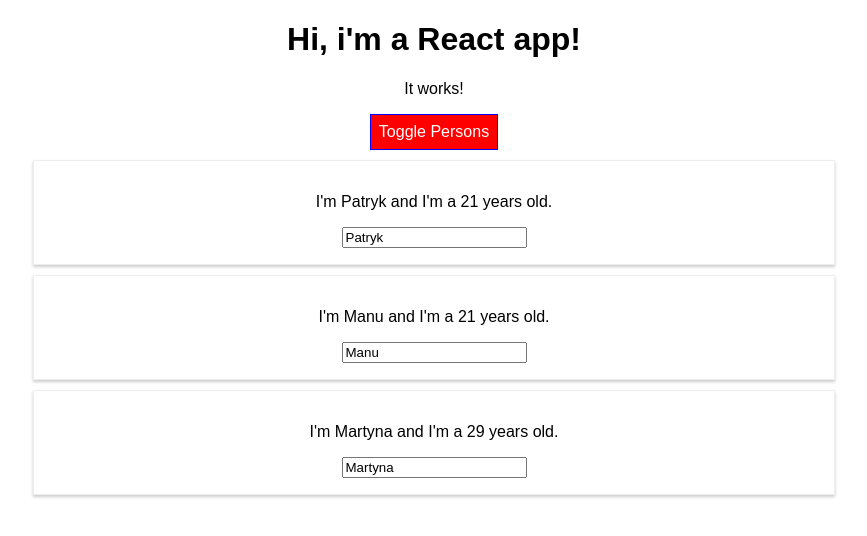
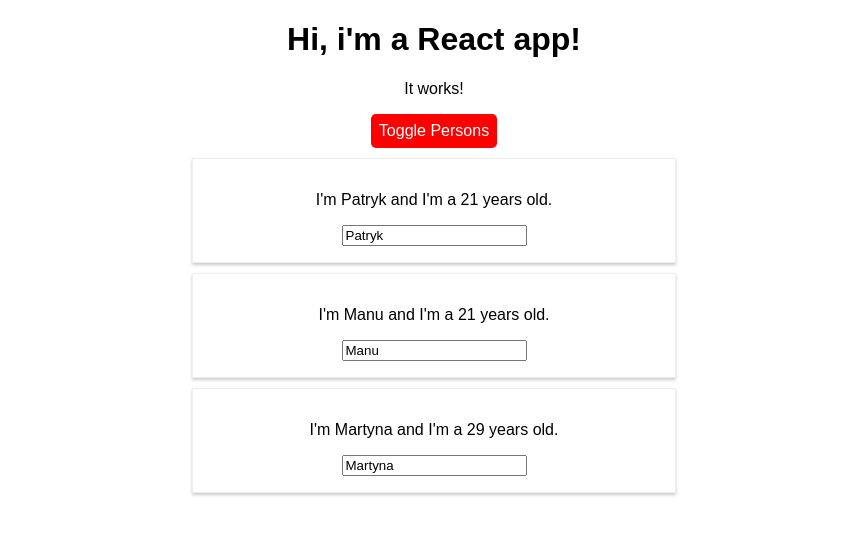
Before and after one commit to PatrykDomin/React-things, a React (Create React App) app in the folder react-course-app/: page / in a window 1280 px wide. Shown: the top 536 px of the page, without its empty margins (206-1073 px from the left). Built offline with nearby package versions, Linux system fonts and the light colour scheme.

Commit message:
styled components

```diff
--- a/react-course-app/package.json
+++ b/react-course-app/package.json
@@ -3,9 +3,11 @@
   "version": "0.1.0",
   "private": true,
   "dependencies": {
+    "radium": "^0.26.0",
     "react": "^16.10.2",
     "react-dom": "^16.10.2",
-    "react-scripts": "1.1.5"
+    "react-scripts": "1.1.5",
+    "styled-components": "^5.0.1"
   },
   "scripts": {
     "start": "react-scripts start",
--- a/react-course-app/src/App.js
+++ b/react-course-app/src/App.js
@@ -1,10 +1,27 @@
 import React, { useState } from "react";
 import "./App.css";
 import Person from "./Person/Person";
+import styled from "styled-components";
 
 const App = () => {
+  const StyledButton = styled.button`
+    background-color: ${p => (p.shown ? "red" : "green")};
+    color: white;
+    font: inherit;
+    border: 0;
+    border-radius: 5px;
+    padding: 8px;
+    cursor: pointer;
+    backface-visibility: hidden;
+
+    /* & -> this component */
+    &:hover {
+      background-color: ${p => (p.shown ? "salmon" : "lightgreen")};
+      color: black;
+    }
+  `;
+
   //use multiple useState !
-
   const [personsState, setPersonsState] = useState({
     persons: [
       { id: 1, name: "Patryk", age: 21 },
@@ -50,15 +67,6 @@ const App = () => {
     setShowPersons(!doesShow);
   };
 
-  const style = {
-    backgroundColor: "green",
-    color: "white",
-    font: "inherit",
-    border: "1px solid blue",
-    padding: "8px",
-    cursor: "pointer"
-  };
-
   let persons = null; //more efficient than 'sth ? true : false'
   if (showPersons) {
     persons = (
@@ -76,10 +84,9 @@ const App = () => {
         })}
       </div>
     );
-    style.backgroundColor = "red";
   }
 
-  const classes = [];
+  let classes = [];
 
   if (personsState.persons.length < 3) {
     classes.push("red");
@@ -89,17 +96,21 @@ const App = () => {
   }
 
   return (
+    // <StyleRoot>
     <div className="App">
       <h1>Hi, i'm a React app!</h1>
       <p className={classes.join(" ")}>It works!</p>
       {/* <Person></Person> */}
-      <button onClick={togglePersonsHandler} style={style}>
+      <StyledButton shown={showPersons} onClick={togglePersonsHandler}>
         Toggle Persons
-      </button>
+      </StyledButton>
       {/* Better use .bind than anonymous function */}
       {persons}
     </div>
+    // </StyledRoot>
   );
 };
 
+//extra export
+// export default Radium(App);
 export default App;
--- a/react-course-app/src/Person/Person.js
+++ b/react-course-app/src/Person/Person.js
@@ -1,15 +1,34 @@
-import React from 'react'
-import './Person.css'
+import React from "react";
+//import "./Person.css";
+import styled from "styled-components";
 
-const person = (props) => {
-    return (
-        <div className="Person">
-            <p onClick={props.click}>I'm {props.name} and I'm a {props.age} years old.</p>
-            {/* <Test> children here </Test> */}
-            <p>{props.children}</p>
-            <input type="text" onChange={props.changed} value={props.name} />
-        </div>
-    )
-}
+const StyledDiv = styled.div`
+  width: 60%;
+  margin: 10px auto;
+  border: 1px solid #eee;
+  box-shadow: 0 2px 3px #ccc;
+  padding: 16px;
+  text-align: center;
 
-export default person
+  @media (min-width: 500px) {
+    width: 450px;
+  }
+`;
+
+const person = props => {
+  return (
+    //<div className="Person" style={style}>
+    <StyledDiv>
+      <p onClick={props.click}>
+        I'm {props.name} and I'm a {props.age} years old.
+      </p>
+      {/* <Test> children here </Test> */}
+      <p>{props.children}</p>
+      <input type="text" onChange={props.changed} value={props.name} />
+    </StyledDiv>
+    //</div>
+  );
+};
+
+// export default Radium(person);
+export default person;
```
Also changed, not shown: 1 other file (tests, documents, lock files or other folders).
